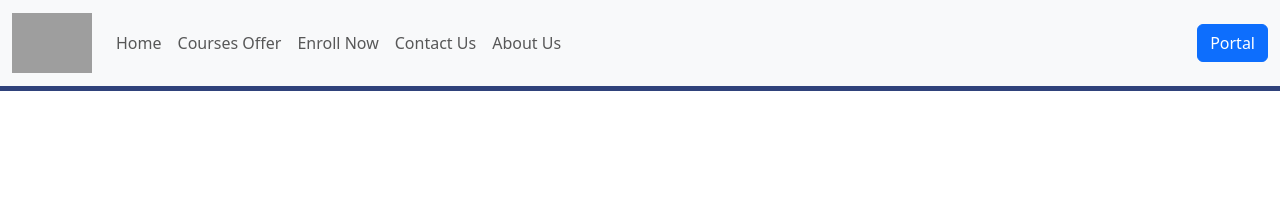
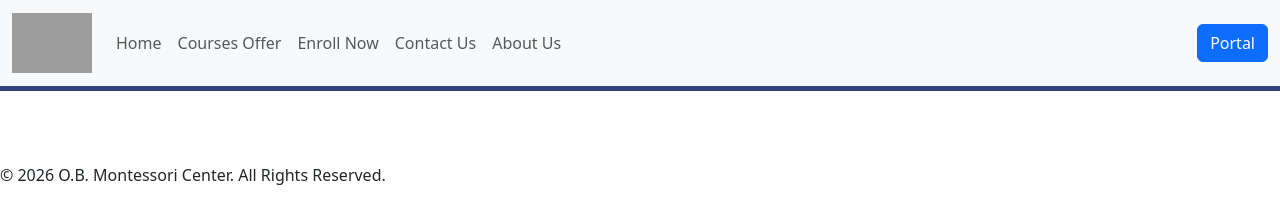
Before and after one commit to TanciocoMargaret25/Fairview_ICT9Emerald_Q1Project_Group3, a plain HTML site: page page2.html in a window 1280 px wide. Drawn offline with nearby package versions, Linux system fonts and the light colour scheme; grey boxes are pictures that could not be loaded.

Commit message:
Update page2.html

```diff
--- a/page2.html
+++ b/page2.html
@@ -53,5 +53,14 @@
   </div>
 </nav>
 
+
+<br>
+<br>
+<br>
+
+<footer>
+        <p> © 2026 O.B. Montessori Center. All Rights Reserved.</p>
+</footer>
+
 </body>
 </html>
```
